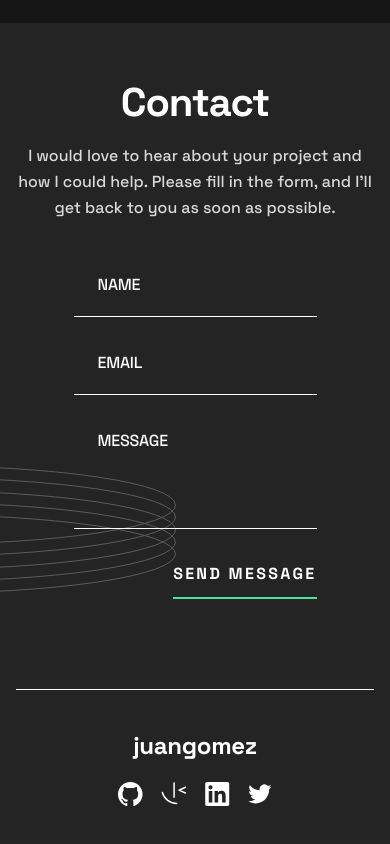
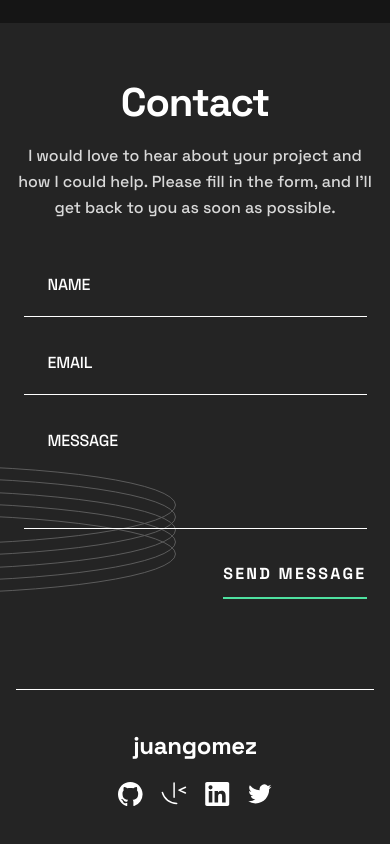
Before and after one commit to newbpydev/a-portfolio-site, a React (Vite) app: page / in a window 390 px wide. Shown: the part 9059-9903 px from the top of the page. Built offline with nearby package versions, Linux system fonts and the light colour scheme.

Commit message:
chore(ContactForm.tsx): add min-width property to the form to ensure it has a minimum width of 34.3rem for better responsiveness

```diff
--- a/src/components/sections/ContactForm.tsx
+++ b/src/components/sections/ContactForm.tsx
@@ -103,6 +103,7 @@ const StyledForm = styled.form`
   flex-direction: column;
   align-items: end;
   margin: 0 auto;
+  min-width: 34.3rem;
   gap: 3.2rem;
 
   @media (min-width: 48em) {
```
